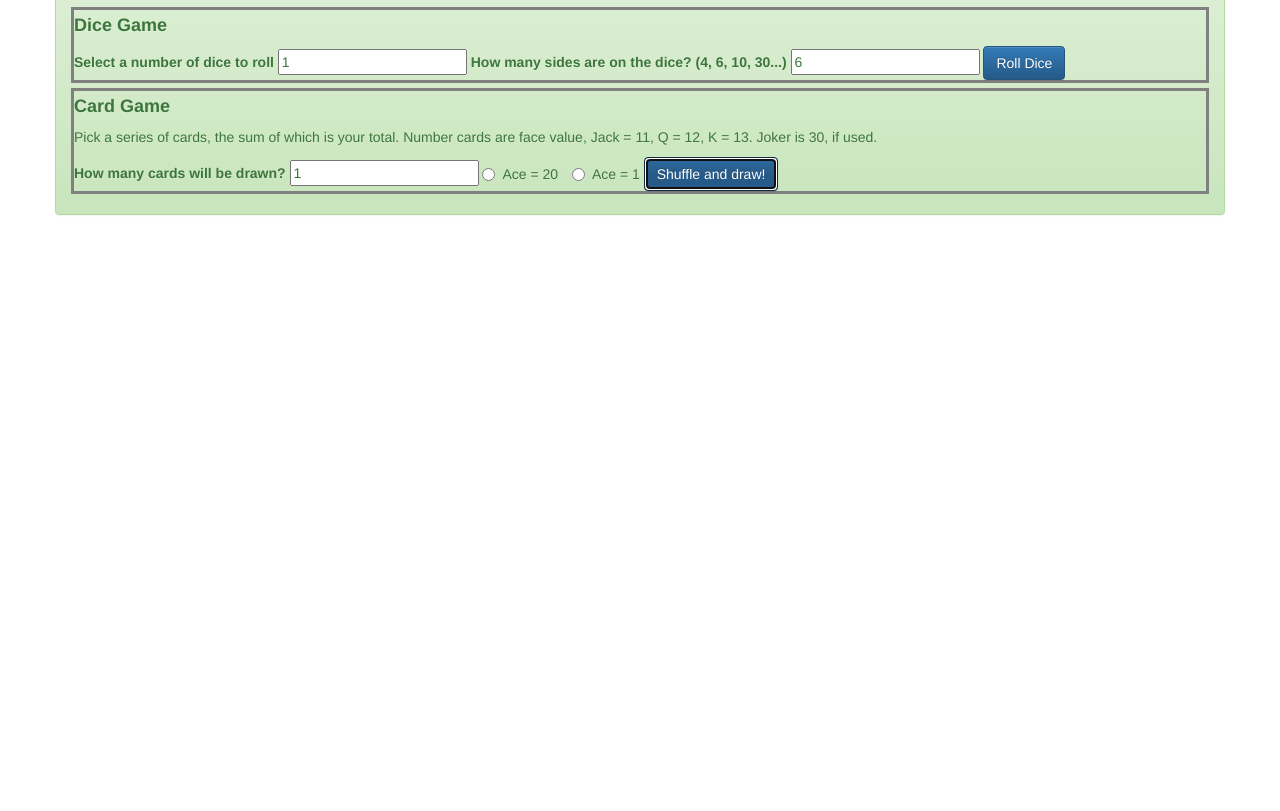
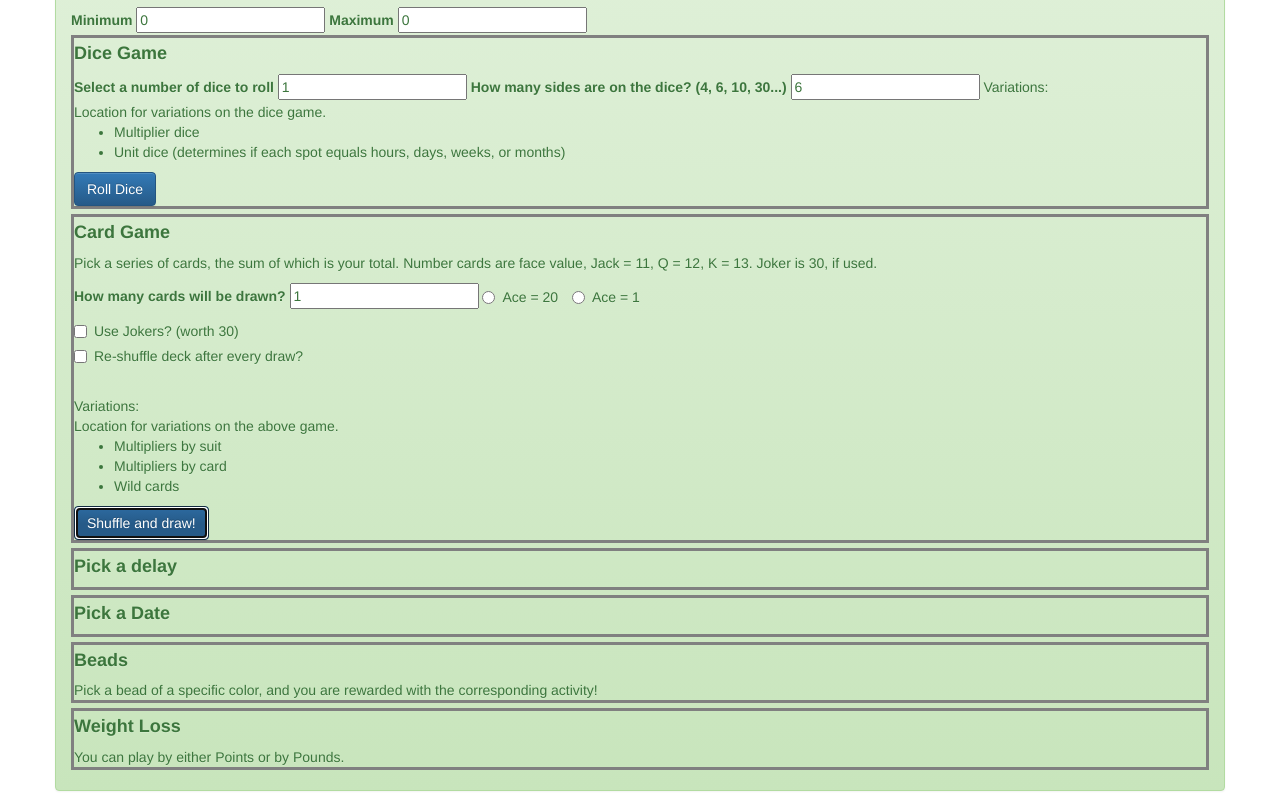
Before and after one commit to brovery/Games, a plain HTML site: page index.html at #!/home in a window 1280 px wide. Both pictures are taken after a click on the button "Shuffle and draw!". Shown: the part 95-906 px from the top of the page. Before the commit the page ends 800 px from the top, so only its background shows below. Drawn offline with nearby package versions, Linux system fonts and the light colour scheme; some packages are replaced by stand-ins of ours.

Commit message:
Added Ace Value & Jokers, got actual cards loaded into an array.
Added variation ideas to the card & dice game.

Set up placeholders for Pick a delay & Pick a Date, Beads, and Weight Loss.

```diff
--- a/js/basicController.js
+++ b/js/basicController.js
@@ -10,15 +10,21 @@
 
         // list everything
         var bc = this;
+        bc.minimum = 0;
+        bc.maximum = 0;
         bc.numberOfDice = 1;
         bc.numberOfSides = 6;
         bc.rolls = [];
         bc.numberOfCardsDrawn = 1;
+        bc.useJoker = false;
+        bc.reShuffle = false;
+        bc.deck = [];
         bc.aceVal = 20;
         bc.draws = [];
         bc.roll = roll;
         bc.shuffle = shuffle;
 
+        createDeck();
 
 
         // define functions
@@ -30,31 +36,63 @@
                 sumOfRolls += rnd;
                 console.log("Roll", i + ":", rnd);
             }
-
             console.log("Total of rolls:", sumOfRolls);
             console.log("Average of rolls:", sumOfRolls/bc.numberOfDice);
-
-
         }
 
         function shuffle() {
-            bc.aceVal = Number(bc.aceVal);
+            if (bc.aceVal == "1") {
+                console.log("Changing Ace");
+                changeAce();
+            }
+
+            if (bc.useJoker == true) {
+                bc.deck.push({suit: "None", name: "Joker", value: 30});
+                bc.deck.push({suit: "None", name: "Joker", value: 30});
+            }
+
             var sumOfDraws = 0;
             for (var i = 0; i < bc.numberOfCardsDrawn; i++) {
-                var rnd = Math.floor(14*Math.random()+1);
-                if (rnd == 1) {
-                    rnd = bc.aceVal;
-                } else if (rnd == 14) {
-                    rnd = 30;
+                var rnd = Math.floor(bc.deck.length*Math.random());
+
+                bc.draws.push(bc.deck[rnd]);
+                sumOfDraws += bc.deck[rnd].value;
+                console.log("Draw", i + ":", bc.deck[rnd]);
+                if (bc.reShuffle == false) {
+                    bc.deck.splice(rnd,1);
                 }
-
-                bc.draws.push(rnd);
-                sumOfDraws += rnd;
-                console.log("Draw", i + ":", rnd);
             }
-
             console.log("Total of Draws:", sumOfDraws);
         }
+
+        function createDeck() {
+            var suits = ["Hearts", "Spades", "Diamonds", "Clubs"];
+            var names = ["two", "three", "four", "five", "six", "seven", "eight", "nine", "ten", "Jack", "Queen", "King", "Ace"];
+            var values = [2, 3, 4, 5, 6, 7, 8, 9, 10, 11, 12, 13, 20];
+
+            for (var i = 0; i < suits.length; i++) {
+                for (var j = 0; j < names.length; j++) {
+                    bc.deck.push({
+                        suit: suits[i],
+                        name: names[j],
+                        value: values[j]
+                    });
+                }
+            }
+        }
+
+        function changeAce() {
+            for (var i = 0; i < bc.deck.length; i++) {
+                if (bc.deck[i].name == "Ace") {
+                    bc.deck[i].value = 1;
+                }
+            }
+            console.log(bc.deck);
+        }
+
+        $(function () {
+            $('[data-toggle="tooltip"]').tooltip()
+        })
 
 
     }
--- a/templates/home.html
+++ b/templates/home.html
@@ -1,5 +1,9 @@
 <div class="alert alert-success row">
     <h3>Games</h3>
+    <label for="minimum" data-toggle="tooltip" title="Minimum outcome. This will override the results of any game played. 0 = no minimum.">Minimum</label>
+    <input id="minimum" type="number" ng-model="bc.minimum"/>
+    <label for="maximum" data-toggle="tooltip" title="Maximum outcome. This will override the results of any game played. 0 = no maximum.">Maximum</label>
+    <input type="number" id="maximum" ng-model="bc.maximum"/>
 
     <div class="bordered">
         <h4><strong>Dice Game</strong></h4>
@@ -7,6 +11,14 @@
         <input id="numberOfDice" type="number" ng-model="bc.numberOfDice"/>
         <label for="numberOfSides">How many sides are on the dice? (4, 6, 10, 30...)</label>
         <input id="numberOfSides" type="number" ng-model="bc.numberOfSides"/>
+        Variations:
+        <div id="diceVariations">
+            Location for variations on the dice game.
+            <ul>
+                <li>Multiplier dice</li>
+                <li>Unit dice (determines if each spot equals hours, days, weeks, or months)</li>
+            </ul>
+        </div>
         <button class="btn btn-primary" ng-click="bc.roll()">Roll Dice</button>
     </div>
 
@@ -25,9 +37,48 @@
             <input id="AceValue2" type="radio" name="aceOptions" value="1" ng-model="bc.aceVal"/>
             Ace = 1
         </label>
+        <div class="checkbox">
+            <label>
+                <input type="checkbox" ng-model="bc.useJoker" value="true"/>Use Jokers? (worth 30)
+            </label>
+        </div>
+        <div class="checkbox">
+            <label data-toggle="tooltip" title="This adds the drawn card back into the deck and reshuffles prior to drawing the next card. Thus, you can end up drawing 5 Jokers in a row.">
+                <input type="checkbox" ng-model="bc.reShuffle" value="true"/>Re-shuffle deck after every draw?
+            </label>
+        </div>
+        <br/>
+        Variations:
+
+        <div id="cardVariations">
+            Location for variations on the above game.
+            <ul>
+                <li>Multipliers by suit</li>
+                <li>Multipliers by card</li>
+                <li>Wild cards</li>
+            </ul>
+        </div>
 
         <button class="btn btn-primary" ng-click="bc.shuffle()">Shuffle and draw!</button>
+    </div>
 
+    <div class="bordered">
+        <h4><strong>Pick a delay</strong></h4>
+    </div>
+
+    <div class="bordered">
+        <h4><strong>Pick a Date</strong></h4>
+    </div>
+
+    <div class="bordered">
+        <h4><strong>Beads</strong></h4>
+        Pick a bead of a specific color, and you are rewarded with the corresponding activity!
+
+    </div>
+
+    <div class="bordered">
+        <h4><strong>Weight Loss</strong></h4>
+        You can play by either <span data-toggle="tooltip" title="Earn rewards for accumulating points.">Points</span> or by <span title="Earn rewards for pounds lost.">Pounds</span>.
 
     </div>
 
```
